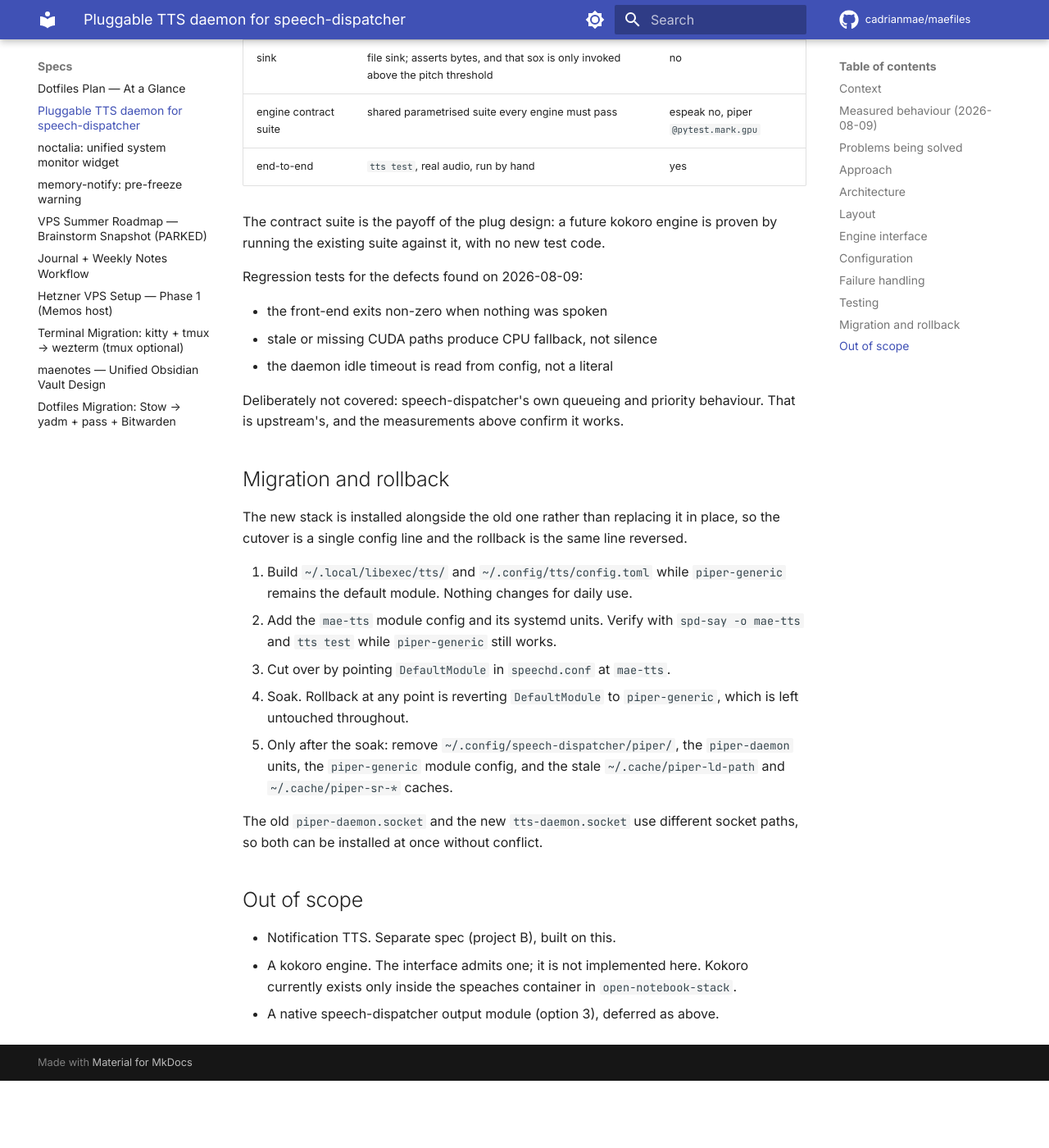
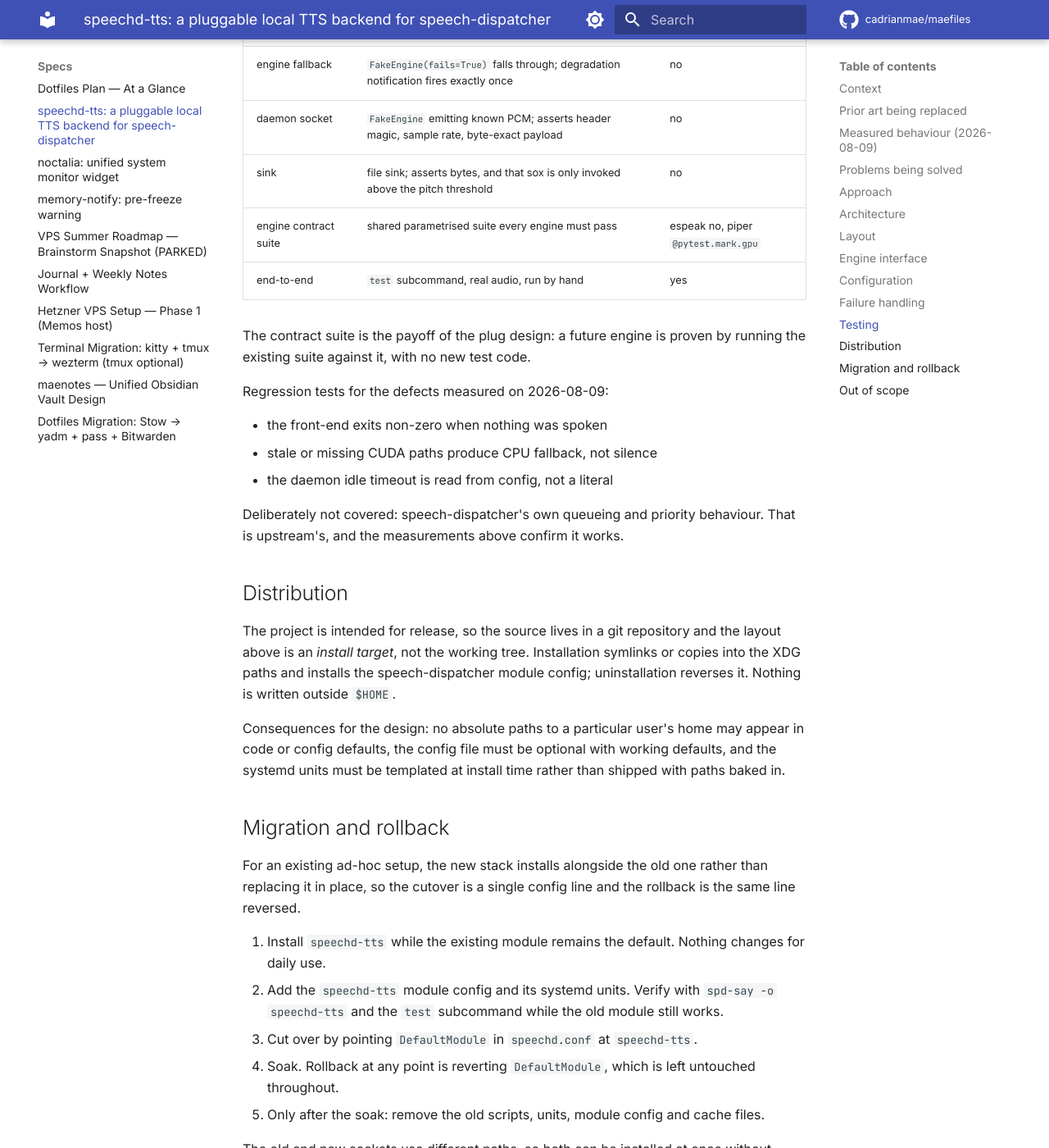
Before and after one commit to cadrianmae/maefiles, an MkDocs documentation site: the page built from docs/specs/2026-08-09-tts-daemon-design.md, in a window 1280 px wide and 1400 px high, scrolled down 6338 px. Shown: the whole window at 82% size. Built offline with MkDocs 1.6.1 and Material for MkDocs 9.7.7, drawn with Linux system fonts in a browser that asks for light colours; comment, search, counter and statistics services are not loaded; before the commit the page ends 7656 px from its top, so only the background shows below that; some of the changed text lies outside the part shown.

Commit message:
docs(specs): rename to speechd-tts and genericise for release
The design is intended for public release, so the spec drops all personal
identifiers and absolute home paths, and gains a Distribution section
covering the consequences: no baked-in paths, an optional config file with
working defaults, and systemd units templated at install time.

Names the speech-dispatcher module speechd-tts.

Co-Authored-By: Claude Opus 5 (1M context) <noreply@anthropic.com>

````diff
--- a/docs/specs/2026-08-09-tts-daemon-design.md
+++ b/docs/specs/2026-08-09-tts-daemon-design.md
@@ -1,27 +1,35 @@
-# Pluggable TTS daemon for speech-dispatcher
+# speechd-tts: a pluggable local TTS backend for speech-dispatcher
 
 Date: 2026-08-09
 Status: design approved, not yet implemented
-Supersedes: the ad-hoc `~/.config/speech-dispatcher/piper/` scripts
 
 ## Context
 
-Local TTS runs through speech-dispatcher with a `sd_generic` module
-(`piper-generic`) that shells out to `piper/run.sh`, which talks to a persistent
-`piper/daemon.py` over a Unix socket, falling back to the `piper` CLI when the
-socket is absent.
+speech-dispatcher can drive an arbitrary synthesiser through its `sd_generic`
+module, but doing so well is awkward. A naive `sd_generic` wrapper spawns the
+synthesiser once per utterance, which for a neural TTS model means reloading
+several hundred megabytes of ONNX weights every time somebody speaks a sentence.
 
-It works, but its behaviour is unpredictable in practice: sometimes fast,
-sometimes slow, and when it breaks it breaks silently. This design fixes the
-predictability, and factors the code so a second engine (espeak-ng today,
-kokoro later) can be plugged in without touching the rest.
+The usual workaround is a persistent daemon holding the model in memory, with
+the `sd_generic` command acting as a thin client. That workaround is what this
+project generalises: a resident daemon, a pluggable engine layer so the
+synthesiser can be swapped (piper, espeak-ng, others), and predictable failure
+behaviour so a broken backend degrades audibly rather than going silent.
 
 This is project A of two. Project B, notification TTS, is a separate spec built
 on top of this one.
 
+## Prior art being replaced
+
+The design starts from a working but ad-hoc implementation: an `sd_generic`
+module invoking a bash runner, which talks to a persistent piper daemon over a
+Unix socket and falls back to the piper CLI when the socket is absent. It works,
+but its behaviour is unpredictable in practice: sometimes fast, sometimes slow,
+and when it breaks it breaks silently.
+
 ## Measured behaviour (2026-08-09)
 
-Diagnostics run against the live system, not assumptions:
+Diagnostics run against the live implementation, not assumptions:
 
 | Observation | Measurement |
 | --- | --- |
@@ -29,7 +37,7 @@ Diagnostics run against the live system, not assumptions:
 | Warm start (model cached) | 0.69 s |
 | Daemon idle timeout | 300 s, so sporadic use is nearly always cold |
 | Long paragraph (392 chars) | spoken in full, 18.66 s, no truncation |
-| Cancel (`spd-say -C`) mid-speech | clean; no orphaned `paplay` or piper processes |
+| Cancel (`spd-say -C`) mid-speech | clean; no orphaned `paplay` or synth processes |
 | Concurrency | speech-dispatcher serialises; the daemon never sees parallel requests |
 
 SSIP priority semantics, measured with a burst of three messages:
@@ -43,7 +51,7 @@ SSIP priority semantics, measured with a burst of three messages:
 
 Two conclusions worth recording, because they contradict the first-pass audit:
 
-- The daemon's serial accept loop is **not** a real defect. speech-dispatcher
+- A serial accept loop in the daemon is **not** a real defect. speech-dispatcher
   serialises upstream, so concurrent requests do not arise.
 - Cancellation is **not** a real defect. It already cleans up correctly.
 
@@ -54,21 +62,22 @@ The genuine defects are below.
 1. **Cold-start latency dominates.** A 300 s idle timeout against sporadic use
    means most utterances pay 5.3 s instead of 0.7 s. This is the main source of
    the "sometimes it works, sometimes it doesn't" feeling.
-2. **Update fragility.** `piper-daemon.service` hardcodes `python3.14` in
-   `LD_LIBRARY_PATH`, and `~/.cache/piper-ld-path` caches the same paths. A
-   Fedora python bump silently removes the CUDA libs from the search path.
-3. **No CPU fallback.** `run.sh` passes `--cuda` on the fallback path too, so a
-   CUDA failure takes out both the daemon and its fallback.
-4. **Failures are silent.** Logs go to `/tmp/piper-daemon.log` (unbounded, lost
-   on reboot) rather than the journal, and `run.sh` exits 0 in the noblock path
+2. **Update fragility.** The systemd unit hardcodes a python minor version in
+   `LD_LIBRARY_PATH` to reach the CUDA libraries shipped in the `nvidia` wheels,
+   and a cache file records the same paths. A distribution python bump silently
+   removes the CUDA libraries from the search path.
+3. **No CPU fallback.** The CLI fallback path also requests CUDA, so a CUDA
+   failure takes out both the daemon and its fallback.
+4. **Failures are silent.** Logs go to a file under `/tmp` (unbounded, lost on
+   reboot) rather than the journal, and the runner exits 0 on its detached path
    regardless of outcome, hiding failures from speech-dispatcher.
-5. **Duplicated pipeline.** `run.sh` reimplements roughly 100 lines of the
-   synthesis/playback pipeline that `client.py` already implements. Two copies
-   that drift.
-6. **No plug point.** The engine is piper, hardcoded. espeak-ng and kokoro
-   cannot be selected.
-7. **Hardcoded constants.** `0.6` length scale, `40000` volume, and absolute
-   `/home/cadrianmae/...` paths are embedded in code.
+5. **Duplicated pipeline.** The bash runner reimplements roughly 100 lines of
+   the synthesis and playback pipeline that the socket client already
+   implements. Two copies that drift.
+6. **No plug point.** The engine is hardcoded. Other synthesisers cannot be
+   selected.
+7. **Hardcoded constants.** Length scale, playback volume and absolute
+   `$HOME`-prefixed paths are embedded in code.
 8. **No tests.**
 
 ## Approach
@@ -77,7 +86,7 @@ Three options were considered:
 
 1. Patch the existing scripts in place. Smallest diff, but leaves the duplicated
    bash pipeline to drift.
-2. **Collapse into a single Python component set with an engine interface.**
+2. **Collapse into a single python component set with an engine interface.**
    Chosen.
 3. Write a native speech-dispatcher output module speaking the module protocol
    instead of using `sd_generic`.
@@ -106,7 +115,7 @@ speech-dispatcher            queueing, priority, cancel (upstream, works)
   [ core ]       daemon      model cache, idle lifetime, socket
         |
         v
-  [ engine ]     Engine      piper | espeak | (kokoro later)
+  [ engine ]     Engine      piper | espeak | others
         |
         v
   [ sink ]       sink        playback, volume, pitch
@@ -121,38 +130,36 @@ Four boundaries, each independently testable:
 - **engine** exposes `synthesize()` returning a sample rate and an iterator of
   s16le PCM chunks. One class per backend.
 - **sink** owns playback and the volume/pitch mapping, shared by all engines, so
-  espeak inherits the existing volume mapping unchanged.
+  every engine inherits the same volume behaviour.
 
-`run.sh`'s duplicated CLI pipeline is deleted. The fallback becomes engine
-selection rather than a second copy of the pipeline.
+The duplicated CLI pipeline is deleted. The fallback becomes engine selection
+rather than a second copy of the pipeline.
 
 ## Layout
 
+Installed layout, XDG-conformant:
+
 ```
-~/.local/libexec/tts/
-    run              front-end, sd_generic entry point (replaces run.sh)
+$HOME/.local/libexec/speechd-tts/
+    run              front-end, sd_generic entry point
     daemon.py        core: socket, model cache, idle lifetime
-    client.py        core: socket client (kept, trimmed)
+    client.py        core: socket client
     sink.py          playback, volume, pitch
     engines/
         base.py      Engine protocol
         piper.py     ONNX, CUDA -> CPU fallback
         espeak.py    subprocess
-~/.config/tts/config.toml
-~/.config/systemd/user/tts-daemon.{service,socket}
-~/bin/tts            CLI: warm | status | say | test | engines
-~/scripts/tts/       pytest suite
+$HOME/.config/speechd-tts/config.toml
+$HOME/.config/systemd/user/speechd-tts.{service,socket}
+$HOME/.local/bin/speechd-tts     CLI: warm | status | say | test | engines
 ```
 
-Layout follows existing conventions: `~/.local/libexec/` for internal service
-helpers, `~/bin/` for user-facing scripts, and tests under `~/scripts/<topic>/`
-as `memory-notify` does.
+`$HOME/.local/libexec/` holds the internal service helpers, which are not
+intended to be invoked directly; only the CLI goes on `PATH`.
 
-Every component is python, including `run` and the `tts` CLI. The current split
-between bash (`run.sh`) and python (`client.py`, `daemon.py`) is what allowed
-the pipeline to be implemented twice; a single language removes that, and lets
-one pytest suite cover the whole stack. No name conflicts exist for `tts` or
-`~/.config/tts/`.
+Every component is python, including `run` and the CLI. The prior bash/python
+split is what allowed the pipeline to be implemented twice; a single language
+removes that, and lets one pytest suite cover the whole stack.
 
 ## Engine interface
 
@@ -165,12 +172,12 @@ class Engine(Protocol):
     # Synthesis = (sample_rate: int, chunks: Iterator[bytes])   # s16le mono
 ```
 
-Everything downstream consumes `Synthesis`, keeping `sink.py` engine-agnostic.
-Adding kokoro later means one new file implementing four methods.
+Everything downstream consumes `Synthesis`, keeping the sink engine-agnostic.
+Adding an engine means one new file implementing four methods.
 
 ## Configuration
 
-`tomllib` is used, which is stdlib on python 3.14, so no new dependency.
+`tomllib` is used, which is stdlib from python 3.11, so no new dependency.
 
 ```toml
 [core]
@@ -194,40 +201,38 @@ base_volume = 40000
 `AddVoice` lines stay in the speech-dispatcher module config. That is speechd's
 own voice registry and is not duplicated here.
 
-The module is renamed `piper-generic` -> `mae-tts`, since it is no longer
-piper-specific. Only `speechd.conf` names the module; nvim and other callers use
-the default module, so this is a one-line change.
+The speech-dispatcher module is named `speechd-tts`.
 
 ## Failure handling
 
 The governing principle: **never fail silently, always degrade to some speech.**
 
-1. **Re-exec instead of a version pin.** The hardcoded `python3.14`
-   `Environment=` lines are removed from the unit and `~/.cache/piper-ld-path`
-   is deleted, since a stale cache is itself a failure mode. The daemon derives
-   the nvidia lib paths at startup by globbing `site-packages/nvidia/*/lib`, and
-   if they are absent from its own environment it `execve`s itself once with a
-   corrected environment. This survives any python version bump.
+1. **Re-exec instead of a version pin.** No python version is hardcoded and no
+   path cache is kept, since a stale cache is itself a failure mode. The daemon
+   derives the nvidia library paths at startup by globbing
+   `site-packages/nvidia/*/lib`, and if they are absent from its own environment
+   it `execve`s itself once with a corrected environment. This survives any
+   python version bump.
 2. **Device fallback.** `device = "auto"` tries CUDA and falls back to
    `CPUExecutionProvider` on session-creation failure, logging a warning and
    remembering the choice for the session.
 3. **Engine fallback chain.** When the default engine fails, the engines in
    `engine.fallback` are tried in order.
 4. **Degradation is announced once per session.** Falling back to CPU or to
-   espeak fires a desktop notification, e.g. "TTS degraded: piper -> espeak
-   (model load failed)". This is the direct fix for not knowing when the system
-   has broken.
-5. **`tts status` and `tts test`.** `status` reports engine, device, cached
+   another engine fires a desktop notification, e.g. "TTS degraded: piper ->
+   espeak (model load failed)". This is the direct fix for not knowing when the
+   system has broken.
+5. **`status` and `test` subcommands.** `status` reports engine, device, cached
    models, daemon uptime and last error. `test` runs every engine against every
    device and prints an OK/FAIL table.
-6. **Journal logging.** stderr to `journalctl --user -u tts-daemon`, replacing
-   `/tmp/piper-daemon.log` and `/tmp/piper-debug.log`.
+6. **Journal logging.** stderr to `journalctl --user -u speechd-tts`, replacing
+   the `/tmp` log files.
 7. **Fail loud.** The front-end exits non-zero when nothing was spoken.
 8. **Synth watchdog.** If no PCM arrives within a timeout, the attempt is
    aborted and the fallback chain continues, converting a hang into a fallback.
 
-This makes espeak-ng load-bearing, so its own health matters; `tts test` covers
-it.
+This makes the fallback engine load-bearing, so its own health matters; `test`
+covers it.
 
 ## Testing
 
@@ -246,12 +251,12 @@ testing.
 | daemon socket | `FakeEngine` emitting known PCM; asserts header magic, sample rate, byte-exact payload | no |
 | sink | file sink; asserts bytes, and that sox is only invoked above the pitch threshold | no |
 | engine contract suite | shared parametrised suite every engine must pass | espeak no, piper `@pytest.mark.gpu` |
-| end-to-end | `tts test`, real audio, run by hand | yes |
+| end-to-end | `test` subcommand, real audio, run by hand | yes |
 
-The contract suite is the payoff of the plug design: a future kokoro engine is
-proven by running the existing suite against it, with no new test code.
+The contract suite is the payoff of the plug design: a future engine is proven
+by running the existing suite against it, with no new test code.
 
-Regression tests for the defects found on 2026-08-09:
+Regression tests for the defects measured on 2026-08-09:
 
 - the front-end exits non-zero when nothing was spoken
 - stale or missing CUDA paths produce CPU fallback, not silence
@@ -260,29 +265,41 @@ Regression tests for the defects found on 2026-08-09:
 Deliberately not covered: speech-dispatcher's own queueing and priority
 behaviour. That is upstream's, and the measurements above confirm it works.
 
+## Distribution
+
+The project is intended for release, so the source lives in a git repository and
+the layout above is an *install target*, not the working tree. Installation
+symlinks or copies into the XDG paths and installs the speech-dispatcher module
+config; uninstallation reverses it. Nothing is written outside `$HOME`.
+
+Consequences for the design: no absolute paths to a particular user's home may
+appear in code or config defaults, the config file must be optional with working
+defaults, and the systemd units must be templated at install time rather than
+shipped with paths baked in.
+
 ## Migration and rollback
 
-The new stack is installed alongside the old one rather than replacing it in
-place, so the cutover is a single config line and the rollback is the same line
-reversed.
+For an existing ad-hoc setup, the new stack installs alongside the old one
+rather than replacing it in place, so the cutover is a single config line and
+the rollback is the same line reversed.
 
-1. Build `~/.local/libexec/tts/` and `~/.config/tts/config.toml` while
-   `piper-generic` remains the default module. Nothing changes for daily use.
-2. Add the `mae-tts` module config and its systemd units. Verify with
-   `spd-say -o mae-tts` and `tts test` while `piper-generic` still works.
-3. Cut over by pointing `DefaultModule` in `speechd.conf` at `mae-tts`.
-4. Soak. Rollback at any point is reverting `DefaultModule` to `piper-generic`,
-   which is left untouched throughout.
-5. Only after the soak: remove `~/.config/speech-dispatcher/piper/`, the
-   `piper-daemon` units, the `piper-generic` module config, and the stale
-   `~/.cache/piper-ld-path` and `~/.cache/piper-sr-*` caches.
+1. Install `speechd-tts` while the existing module remains the default. Nothing
+   changes for daily use.
+2. Add the `speechd-tts` module config and its systemd units. Verify with
+   `spd-say -o speechd-tts` and the `test` subcommand while the old module still
+   works.
+3. Cut over by pointing `DefaultModule` in `speechd.conf` at `speechd-tts`.
+4. Soak. Rollback at any point is reverting `DefaultModule`, which is left
+   untouched throughout.
+5. Only after the soak: remove the old scripts, units, module config and cache
+   files.
 
-The old `piper-daemon.socket` and the new `tts-daemon.socket` use different
-socket paths, so both can be installed at once without conflict.
+The old and new sockets use different paths, so both can be installed at once
+without conflict.
 
 ## Out of scope
 
 - Notification TTS. Separate spec (project B), built on this.
-- A kokoro engine. The interface admits one; it is not implemented here. Kokoro
-  currently exists only inside the speaches container in `open-notebook-stack`.
+- Engines beyond piper and espeak-ng. The interface admits them; none are
+  implemented here.
 - A native speech-dispatcher output module (option 3), deferred as above.
````
